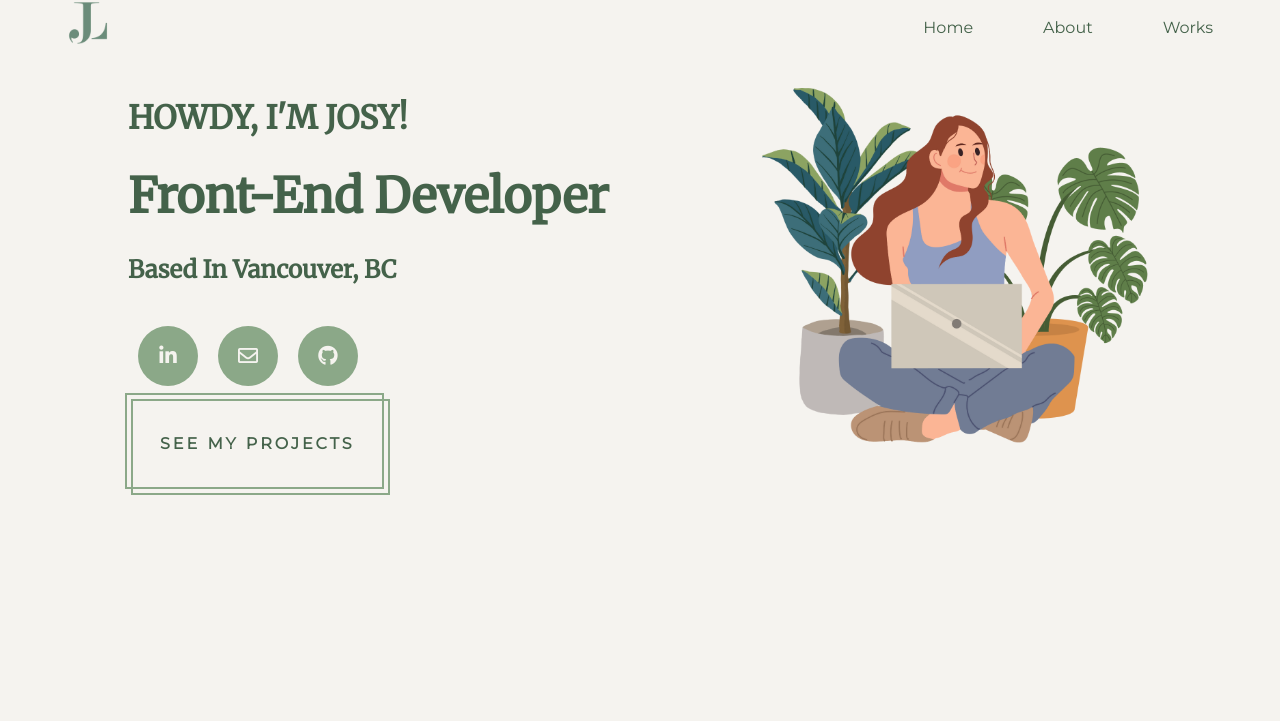
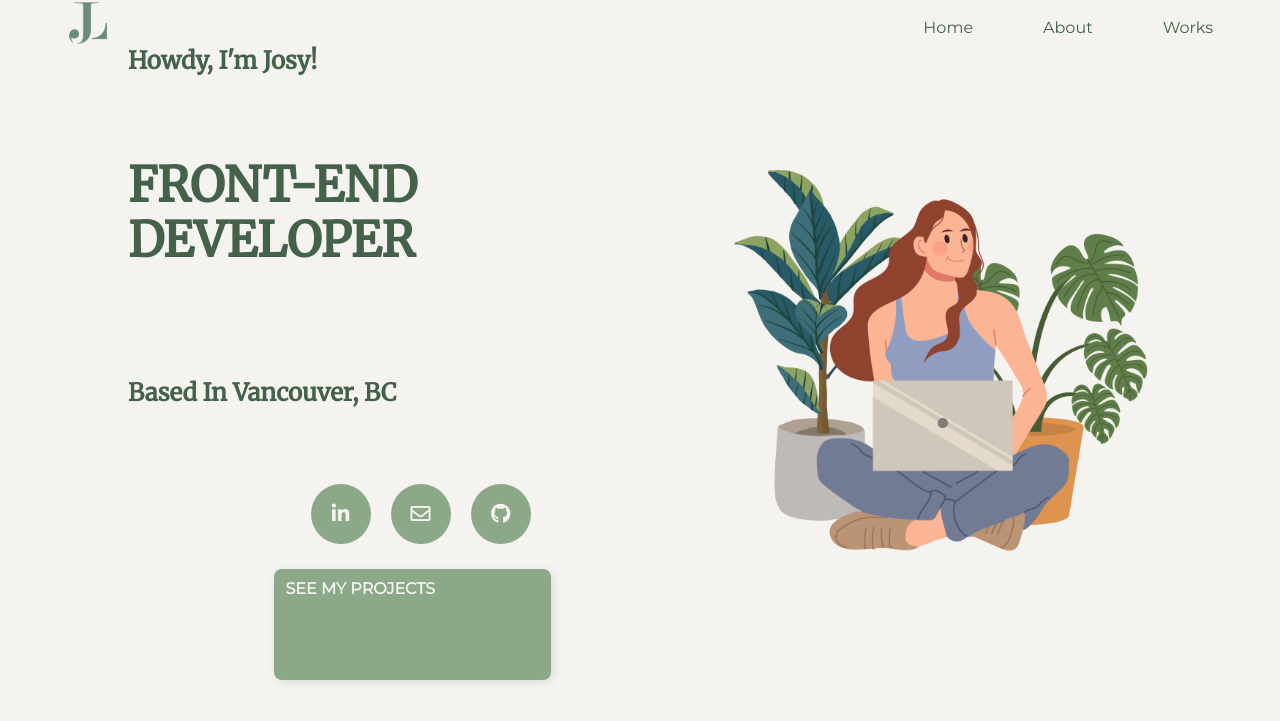
Before and after one commit to josyliyh/portfolio, a PHP site: page / in a window 1280 px wide. Shown: the part 17-738 px from the top of the page. Run offline with PHP 8.4, Linux system fonts and the light colour scheme; some libraries are stand-ins or nearby versions.

Commit message:
added grid

```diff
--- a/index.php
+++ b/index.php
@@ -7,11 +7,10 @@
     <main>
 
         <section id="home" class="section-height">
-            <div class="home-container">
-                <div class="intro ">
-                    <h1>Howdy, I'm Josy!</h1>
-                    <h2 class="title">Front-End Developer</h2>
-                    <h2>Based in Vancouver, BC</h2>
+            <!-- <div class="home-container"> -->
+                    <h2 class="intro-greeting">Howdy, I'm Josy!</h2>
+                    <h1 class="title">Front-End Developer</h1>
+                    <h2 class="intro-location">Based in Vancouver, BC</h2>
                     <div class="icon-box home-icon">
                         <a target="_blank" href="https://www.linkedin.com/in/josyli">
                             <div class="box">
@@ -30,19 +29,13 @@
                         </a>
 
                     </div>
-                    <a href="works.php">
-                        <button class="green-button">
-                            <p>See my projects</p>
-                        </button>
-                    </a>
-                </div>
+                    <a href="works.php" class="project-button">See my projects</a>
+
                 <div class="home-img">
                     <img src="./media/girl-plant.png">
                 </div>
 
-            </div>
-
-
+            <!-- <div> -->
 
         </section>
     </main>
--- a/styles/style.css
+++ b/styles/style.css
@@ -370,7 +370,7 @@ a:active {
 /* Main
 --------------------------------------------- */
 /* Animation */
-.reveal {
+/* .reveal {
   position: relative;
   transform: translateY(150px);
   opacity: 0;
@@ -386,7 +386,7 @@ body {
   opacity:0;
   transition: 300ms opacity;
   margin-bottom: 5rem;
-  }
+  } */
 
 /* home */
 .title {
@@ -394,41 +394,42 @@ body {
 }
 
 .intro {
-  padding-top: 4rem;
+  /* padding-top: 4rem;
   margin: auto;
-  width: 90%;
+  width: 90%; */
+  text-transform: unset;
 }
 
-.work-button {
-  display: none;
+.intro  h2 {
+  font-family: 'Montserrat', sans-serif;
+}
+
+
+/* #home{
+  margin-bottom: 0;
+} */
+
+#home {
+  display: grid;
+  grid-template-columns: repeat(7, 1fr);
+  grid-template-rows: repeat(6, 1fr);
+  grid-column-gap: 0px;
+  grid-row-gap: 0px;
 
 }
-@media (min-height: 600px){
-  .work-button {
-    display: block;
-    width: 2rem;
 
-  }
-}
+.home-img { grid-area: 2 / 5 / 6 / 8; }
+.intro-greeting { grid-area: 1 / 1 / 2 / 5; }
+.title { grid-area: 2 / 1 / 4 / 5; }
+.intro-location  { grid-area: 4 / 1 / 5 / 5; }
+.home-icon  { grid-area: 5 / 1 / 6 / 5; }
+.project-button  { grid-area: 6 / 2 / 7 / 4; }
 
-/* .work-button p {
-  margin: .5rem;
-} */
 
-#home{
-  margin-bottom: 0;
-}
-
-.home-container {
-  display: flex;
-  flex-direction: row;
-  align-items: flex-start;
-
-}
-.home-img {
+/* .home-img {
   max-width: 40%;
   align-self: center;
-}
+} */
 
 .icon-box{
   display: flex;
@@ -436,7 +437,7 @@ body {
   justify-content: center;
 }
 
-.home-icon {
+/* .home-icon {
   margin-top: 2rem;
 }
 
@@ -445,7 +446,7 @@ body {
 .icon-box{
   justify-content: flex-start;
 }
-}
+} */
 
 /* about */
 
```
